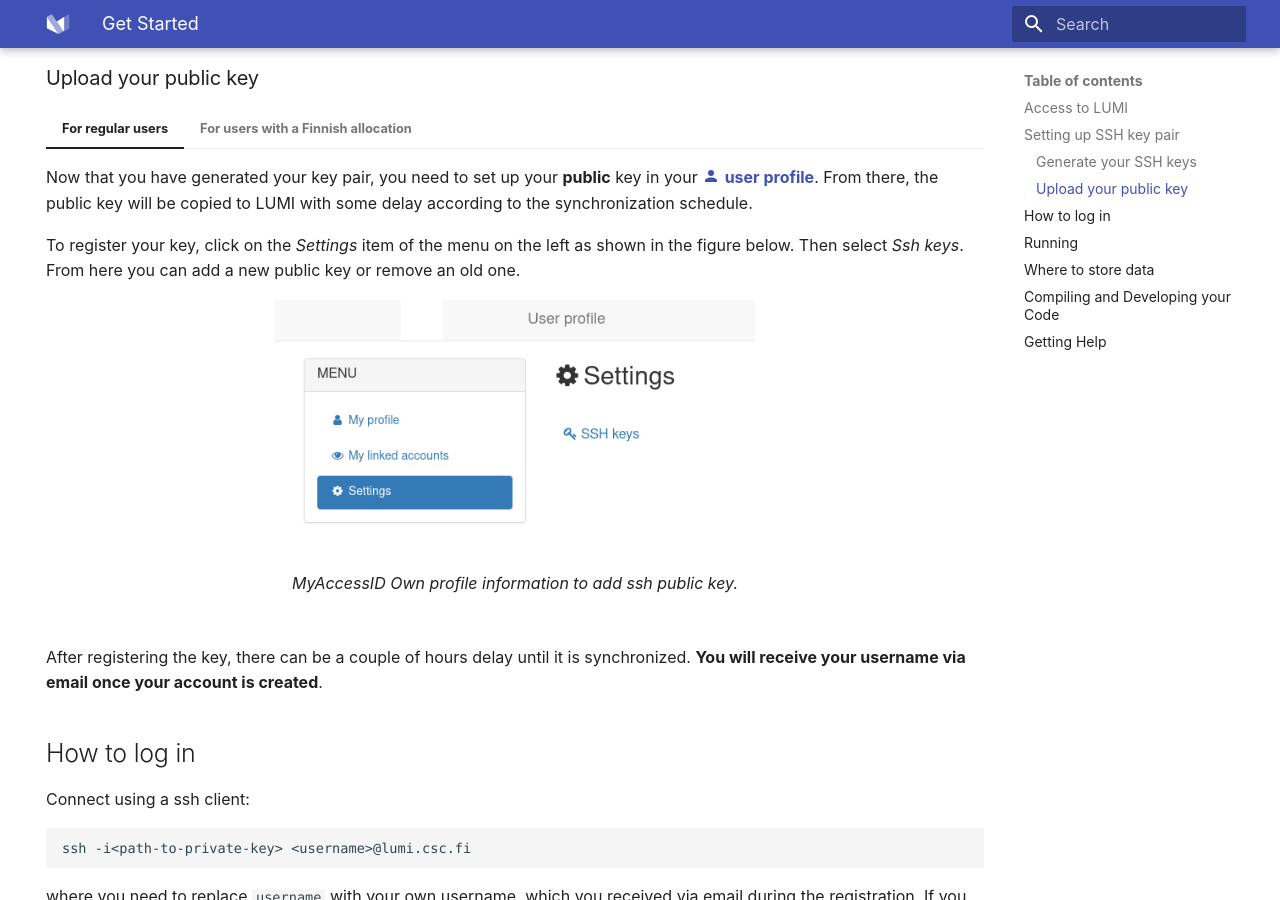
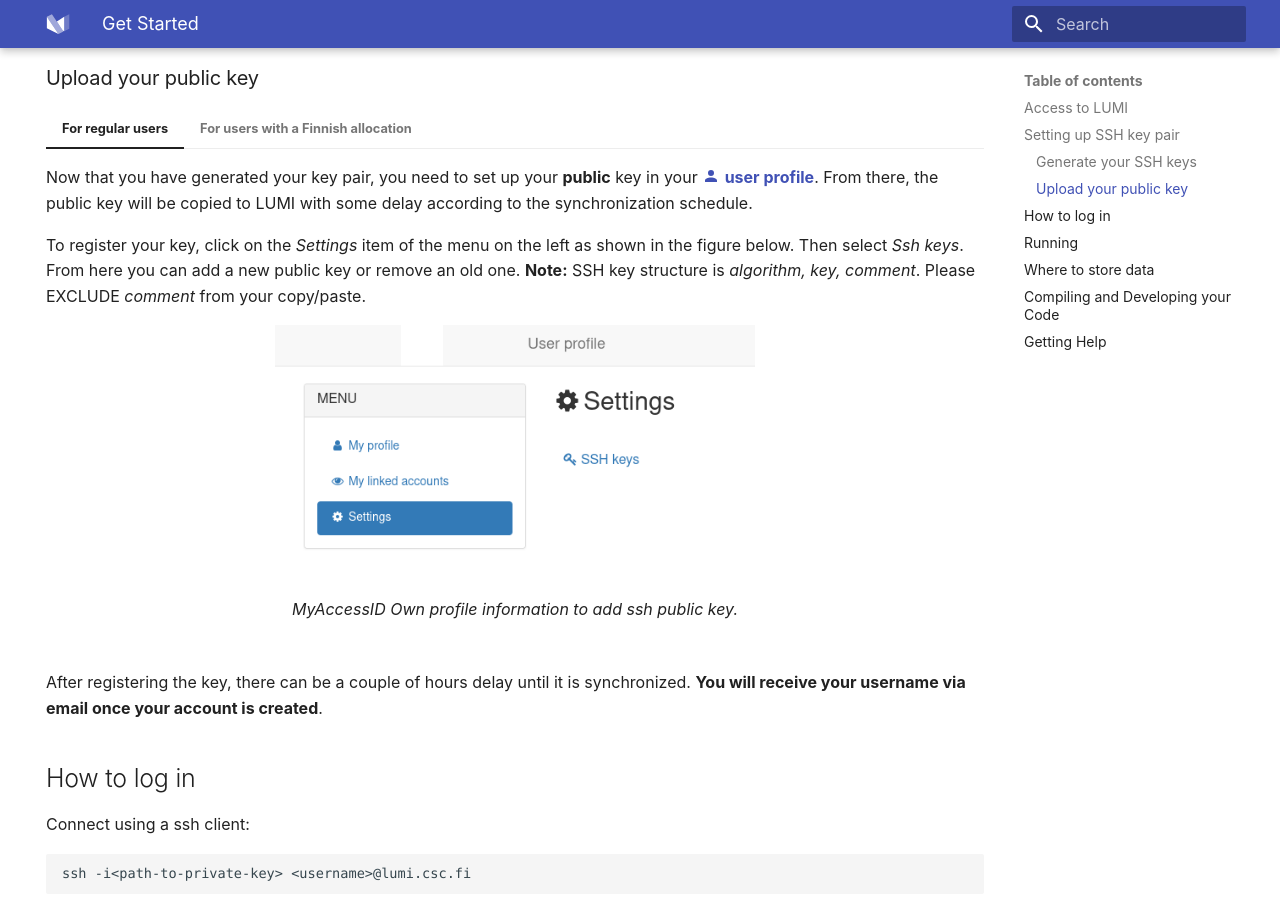
Before and after one commit to Lumi-supercomputer/lumi-userguide, an MkDocs documentation site: the page built from docs/firststeps/getstarted.md, in a window 1280 px wide and 900 px high, scrolled down 2382 px. Built offline with MkDocs 1.6.1 and Material for MkDocs 9.7.7, drawn with Linux system fonts in a browser that asks for light colours.

Commit message:
Revert "remove the note about comment in public key"
This reverts commit a008672f41085a222d641870f509774f4802c53f.

```diff
--- a/docs/firststeps/getstarted.md
+++ b/docs/firststeps/getstarted.md
@@ -151,7 +151,7 @@
 
     To register your key, click on the *Settings* item of the menu on the left
     as shown in the figure below. Then select *Ssh keys*. From here you can add a new public key
-    or remove an old one.
+    or remove an old one. **Note:** SSH key structure is *algorithm, key, comment*. Please EXCLUDE *comment* from your copy/paste.
 
     <figure>
       <img src="../../assets/images/MyAccessID_ssh-key.png" width="480" alt="Screenshot of user profile settings to setup ssh public key">
```
